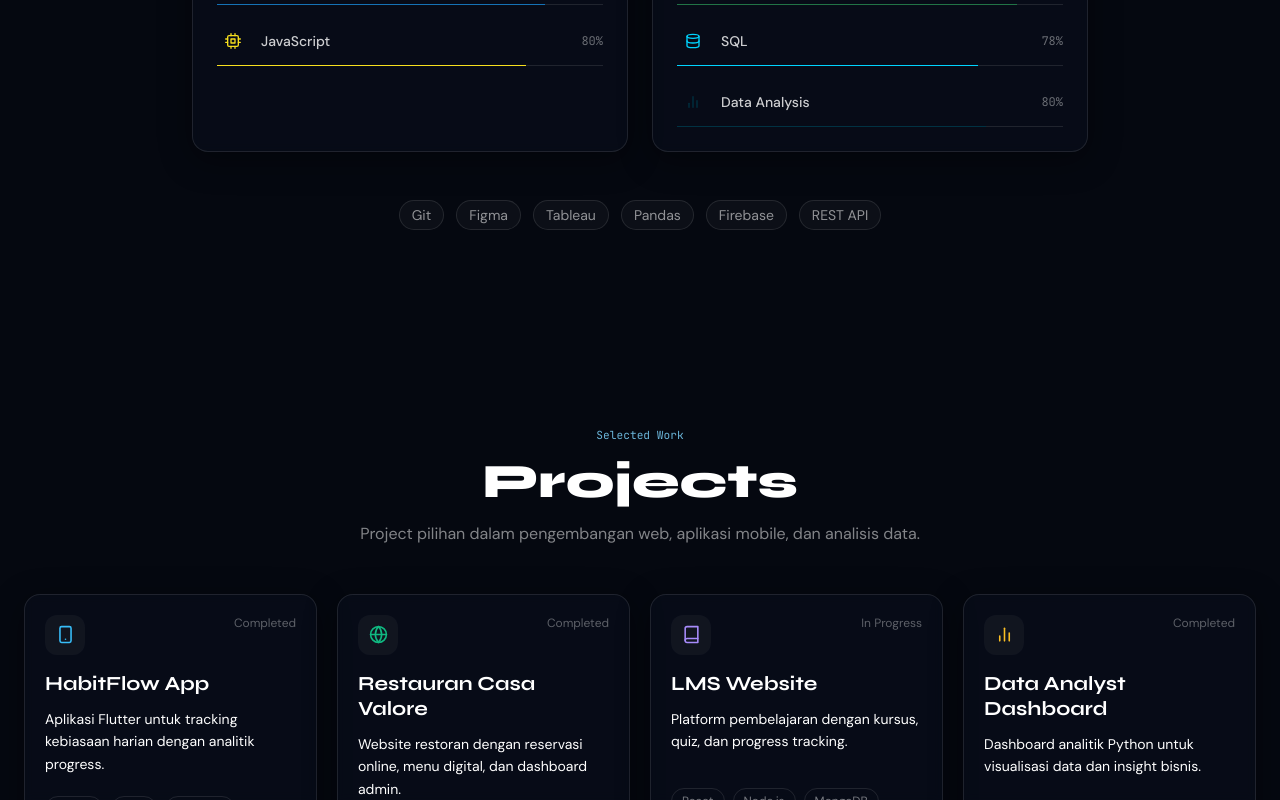
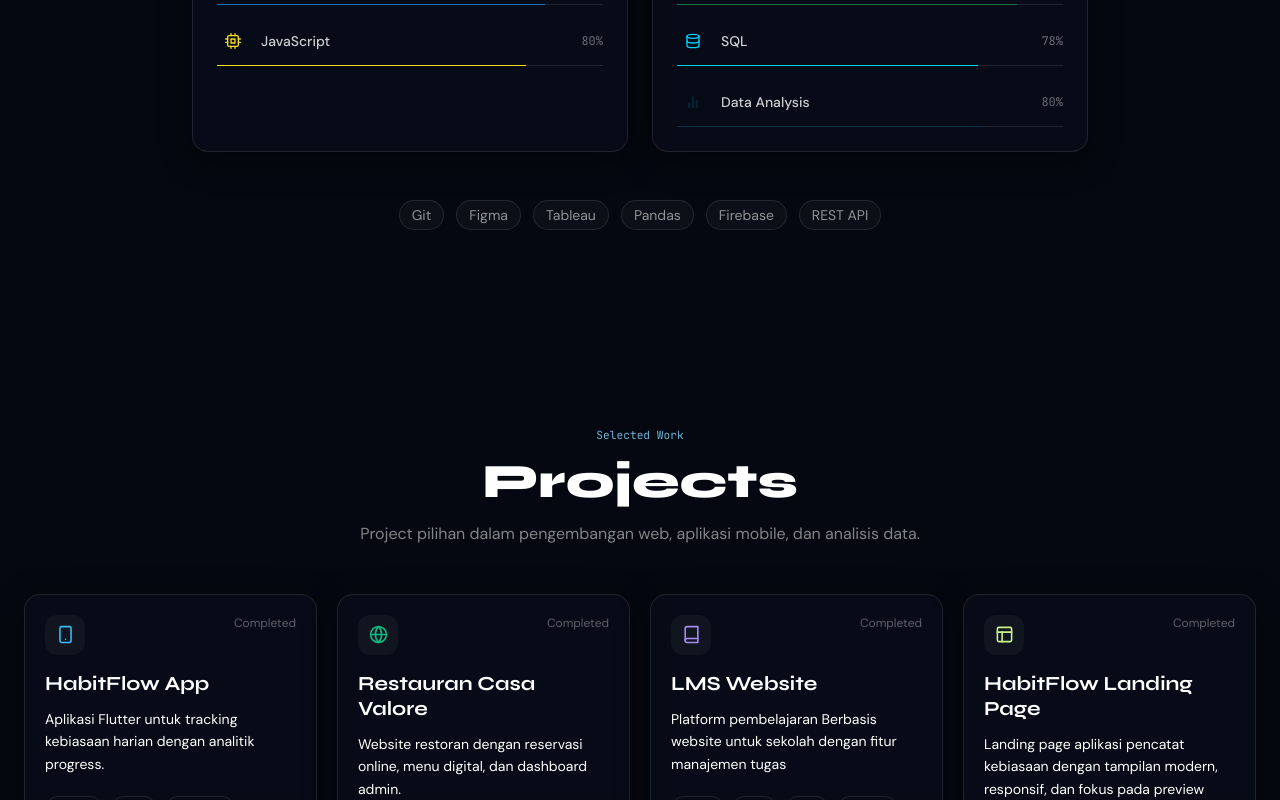
Before and after one commit to MFaizzZz/web_portofolio, a React (Vite) app: page / in a window 1280 px wide. Shown: the part 2000-2800 px from the top of the page. Built offline with nearby package versions, Linux system fonts and the light colour scheme.

Commit message:
first commit

```diff
--- a/src/components/Hero.jsx
+++ b/src/components/Hero.jsx
@@ -97,7 +97,7 @@ export default function Hero() {
           </motion.div>
 
           <motion.div
-            className="relative mx-auto w-full max-w-sm lg:max-w-md"
+            className="relative mx-auto w-full max-w-[17rem] lg:max-w-xs"
             initial={{ opacity: 0, y: 30, scale: 0.98 }}
             animate={{ opacity: 1, y: 0, scale: 1 }}
             transition={{ duration: 0.7, delay: 0.25, ease: [0.22, 1, 0.36, 1] }}
--- a/src/components/Projects.jsx
+++ b/src/components/Projects.jsx
@@ -1,6 +1,6 @@
 import { useRef } from 'react'
 import { motion, useInView } from 'framer-motion'
-import { FiGithub, FiExternalLink, FiSmartphone, FiGlobe, FiBarChart2, FiBook } from 'react-icons/fi'
+import { FiGithub, FiExternalLink, FiSmartphone, FiGlobe, FiLayout, FiBook } from 'react-icons/fi'
 
 const projects = [
   {
@@ -25,22 +25,22 @@ const projects = [
   },
   {
     title: 'LMS Website',
-    desc: 'Platform pembelajaran dengan kursus, quiz, dan progress tracking.',
-    tags: ['React', 'Node.js', 'MongoDB'],
+    desc: 'Platform pembelajaran Berbasis website untuk sekolah dengan fitur manajemen tugas',
+    tags: ['HTML', 'CSS', 'PHP', 'MYSQL'],
     icon: FiBook,
     color: '#A78BFA',
-    github: 'https://github.com',
-    demo: 'https://demo.com',
-    status: 'In Progress',
+    github: null,
+    demo: 'http://sipandaa.kesug.com',
+    status: 'Completed',
   },
   {
-    title: 'Data Analyst Dashboard',
-    desc: 'Dashboard analitik Python untuk visualisasi data dan insight bisnis.',
-    tags: ['Python', 'Pandas', 'Plotly', 'SQL'],
-    icon: FiBarChart2,
-    color: '#FBBF24',
-    github: 'https://github.com',
-    demo: null,
+    title: 'HabitFlow Landing Page',
+    desc: 'Landing page aplikasi pencatat kebiasaan dengan tampilan modern, responsif, dan fokus pada preview produk.',
+    tags: ['React', 'Tailwind CSS', 'Vercel'],
+    icon: FiLayout,
+    color: '#C9F58A',
+    github: null,
+    demo: 'https://lphabitflow.vercel.app/',
     status: 'Completed',
   },
 ]
```
Also changed, not shown: 1 other file (tests, documents, lock files or other folders).
